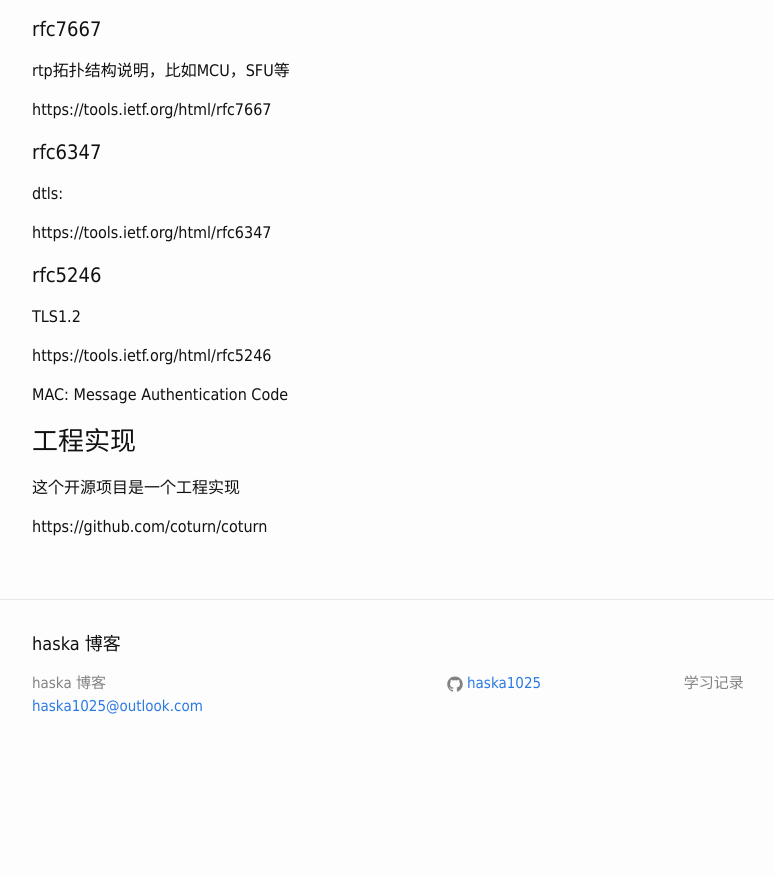
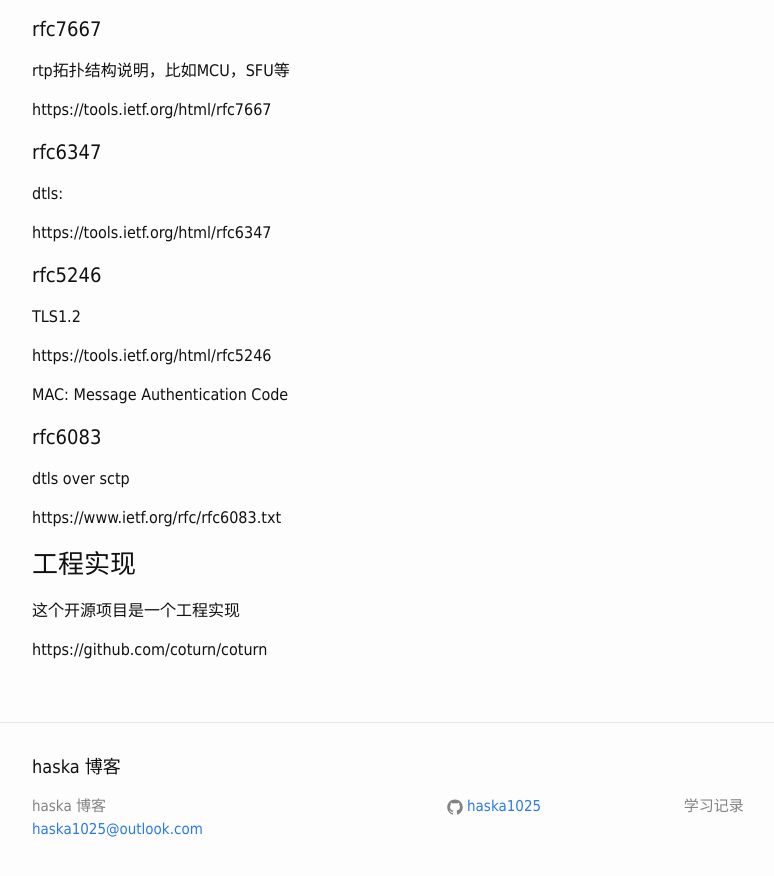
Before and after one commit to haska1025/haska1025.github.io, a Jekyll site: the page built from _posts/2019-01-12-p2p_ relative.md, in a window 1280 px wide and 900 px high, scrolled down 3317 px. Shown: the top 876 px of the window, without its empty margins (23-797 px from the left). Built offline with Jekyll 4.4.1, drawn with Linux system fonts in a browser that asks for light colours; before the commit the page ends 4094 px from its top, so only the background shows below that.

Commit message:
Update 2019-01-12-p2p_ relative.md

```diff
--- a/_posts/2019-01-12-p2p_ relative.md
+++ b/_posts/2019-01-12-p2p_ relative.md
@@ -179,6 +179,11 @@ https://tools.ietf.org/html/rfc5246
 
 MAC: Message Authentication Code
 
+#### rfc6083
+
+dtls over sctp
+
+https://www.ietf.org/rfc/rfc6083.txt
 
 ### 工程实现
 
```
